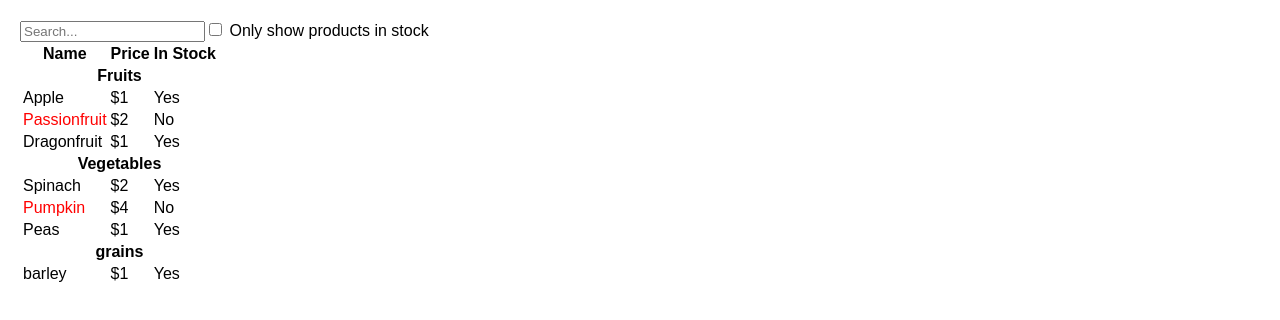
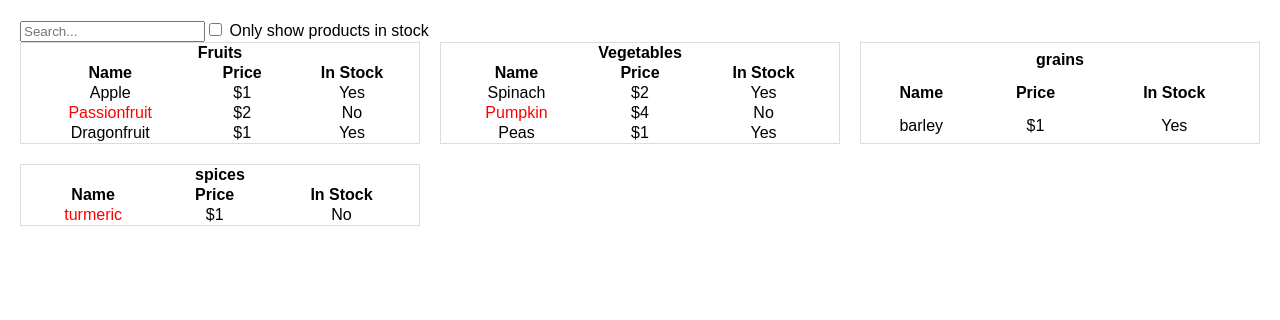
Before and after one commit to RajeshPesitm/THINK-REACT, a React (Create React App) app: page / in a window 1280 px wide. Shown: the top 320 px of the page. Built offline with nearby package versions, Linux system fonts and the light colour scheme.

Commit message:
CSS Modules Introduced

```diff
--- a/src/App.js
+++ b/src/App.js
@@ -7,7 +7,9 @@ const PRODUCTS = [
   { category: "Vegetables", price: "$2", stocked: true, name: "Spinach" },
   { category: "Vegetables", price: "$4", stocked: false, name: "Pumpkin" },
   { category: "Vegetables", price: "$1", stocked: true, name: "Peas" },
-  { category: "grains", price: "$1", stocked: true, name: "barley" }
+  { category: "grains", price: "$1", stocked: true, name: "barley" },
+  { category: "spices", price: "$1", stocked: false, name: "turmeric" }
+
 
 ];
 
--- a/src/components/ProductRow.js
+++ b/src/components/ProductRow.js
@@ -1,3 +1,5 @@
+import styles from './styles.module.css';
+
 export default function ProductRow({ product }) {
   const name = product.stocked ? product.name :
     <span style={{ color: 'red' }}>
@@ -6,9 +8,9 @@ export default function ProductRow({ product }) {
 
   return (
     <tr>
-      <td>{name}</td>
-      <td>{product.price}</td>
-      <td>{product.stocked ? 'Yes' : 'No'}</td>
+      <td className={styles.tableCell}>{name}</td>
+      <td className={styles.tableCell}>{product.price}</td>
+      <td className={styles.tableCell}>{product.stocked ? 'Yes' : 'No'}</td>
     </tr>
   );
 }
--- a/src/components/ProductTable.js
+++ b/src/components/ProductTable.js
@@ -1,4 +1,5 @@
 import ProductTableCollection from './ProductTableCollection';
+import styles from './styles.module.css';
 
 export default function ProductTable({ products, filterText, inStockOnly }) {
     // Step 1: Filter products based on filterText and inStockOnly
@@ -29,15 +30,7 @@ export default function ProductTable({ products, filterText, inStockOnly }) {
     const categories = Object.keys(groupedByCategory);
 
     return (
-        <table>
-            <thead>
-                <tr>
-                    <th>Name</th>
-                    <th>Price</th>
-                    <th>In Stock</th>
-                </tr>
-            </thead>
-            <tbody>
+        <div className={styles.gridContainer}>
             {categories.map((category) => (
                 <ProductTableCollection
                     key={category}
@@ -45,7 +38,6 @@ export default function ProductTable({ products, filterText, inStockOnly }) {
                     products={groupedByCategory[category]}
                 />
             ))}
-            </tbody>
-        </table>
+        </div>
     );
 }
--- a/src/components/ProductTableCollection.js
+++ b/src/components/ProductTableCollection.js
@@ -1,16 +1,24 @@
 import ProductCategoryRow from './ProductCategoryRow';
 import ProductRow from './ProductRow';
+import styles from './styles.module.css';
 
 export default function ProductTableCollection({ category, products }) {
     return (
-        <>
+        <table className={styles.table}>
+            <tbody>
                 <ProductCategoryRow category={category} />
+                <tr>
+                    <th>Name</th>
+                    <th>Price</th>
+                    <th>In Stock</th>
+                </tr>
                 {products.map((product) => (
                     <ProductRow
                         product={product}
                         key={product.name}
                     />
                 ))}
-        </>
+            </tbody>
+        </table>
     );
 }
--- /dev/null
+++ b/src/components/styles.module.css
@@ -0,0 +1,15 @@
+.gridContainer {
+  display: grid;
+  grid-template-columns: repeat(auto-fit, minmax(400px, 1fr));
+  gap: 20px;
+}
+
+.table {
+  width: 100%;
+  border-collapse: collapse;
+  border: 1px solid #ddd;
+}
+
+.tableCell {
+  text-align: center;
+}
```
Lines whose indentation alone changed are shown as unchanged.
